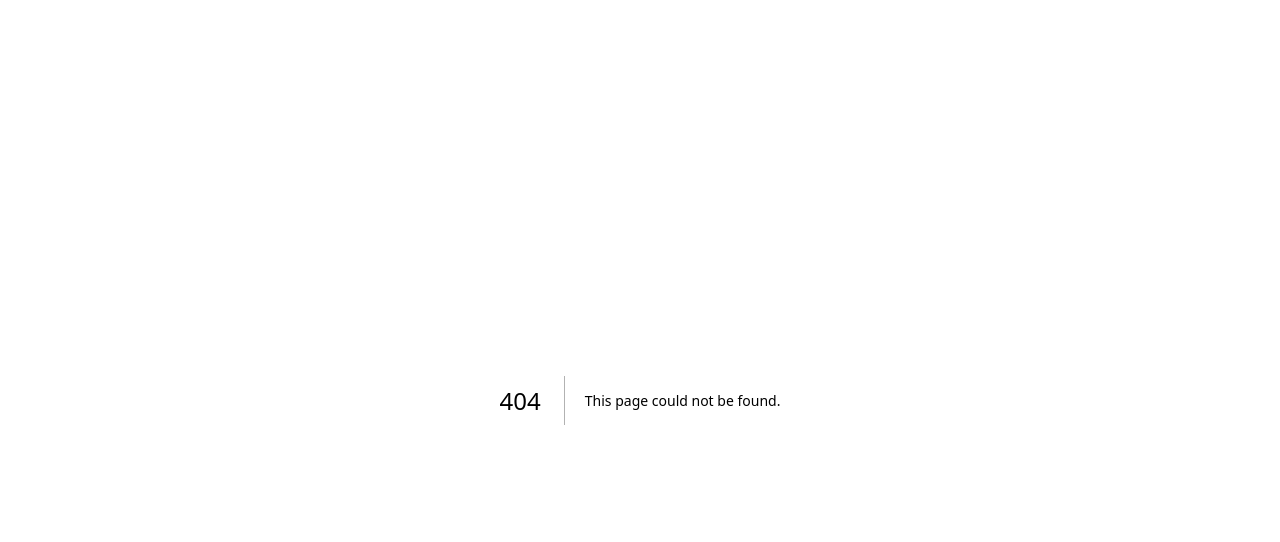
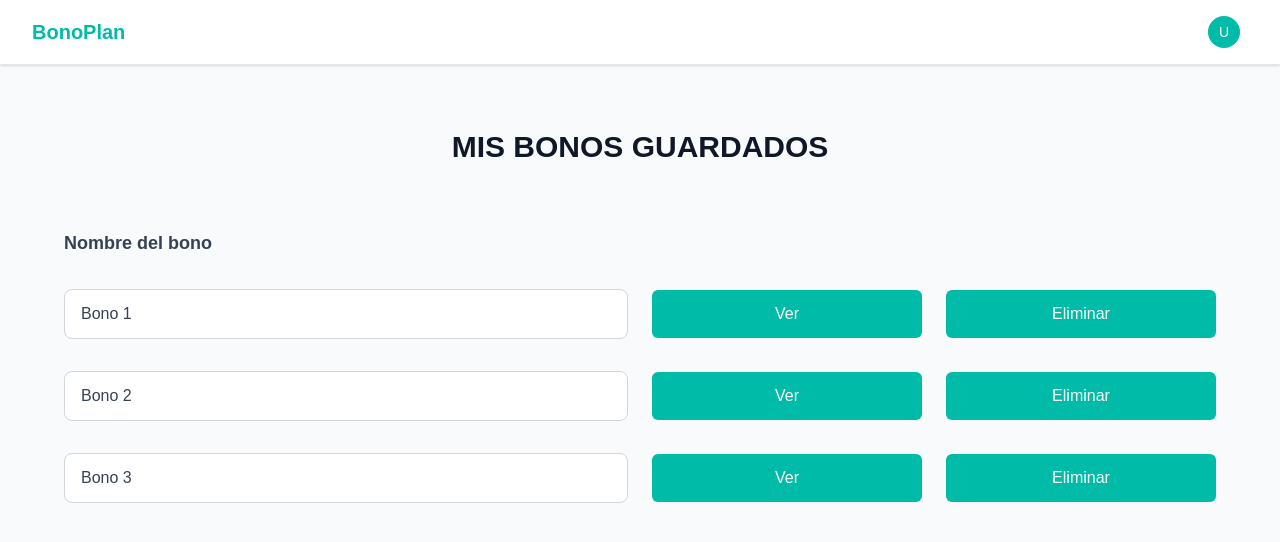
Before and after one commit to Los-Alemanes-de-Finanzas/front-end, a Next.js app: page /dashboard/bond in a window 1280 px wide. Before the commit this address had no page. Shown: the top 542 px of the page. Built offline with nearby package versions, Linux system fonts and the light colour scheme.

Commit message:
feat: added dashboard.

```diff
--- /dev/null
+++ b/src/app/dashboard/bond/page.tsx
@@ -0,0 +1,108 @@
+'use client';
+import { GenericButton } from "@/app/shared/components/GenericButton";
+import { Header } from "../components/Header";
+import { useRouter, useSearchParams } from 'next/navigation';
+
+interface Bond {
+  id: number;
+  name: string;
+}
+
+
+
+const MisBonosGuardados = () => {
+
+    const router = useRouter();
+    const searchParams = useSearchParams();
+    const userName = searchParams.get('username') || 'Usuario';
+    const userInitial = userName.charAt(0).toUpperCase();
+
+    const bonds: Bond[] = [
+        { id: 1, name: "Bono 1" },
+        { id: 2, name: "Bono 2" },
+        { id: 3, name: "Bono 3" }
+    ];
+
+    const handleLogout = () => {
+        console.log('Logging out...');
+        router.push('/');
+    }
+
+    const handleView = (bondId: number) => {
+        console.log(`Ver bono ${bondId}`);
+    };
+
+    const handleDelete = (bondId: number) => {
+        console.log(`Eliminar bono ${bondId}`);
+    };
+
+    return (
+        <div className="min-h-screen bg-gray-50">
+            <Header userName={userName} userInitial={userInitial} onLogout={handleLogout} />
+            <div className="max-w-6xl mx-auto">
+            {/* Header */}
+
+            <h1 className="text-3xl font-bold text-center text-gray-900 my-16">
+            MIS BONOS GUARDADOS
+            </h1>
+
+            {/* Bonds List */}
+            <div className="space-y-8">
+            {/* Header Row */}
+            <div className="grid grid-cols-12 gap-6 items-center">
+                <div className="col-span-6">
+                <h2 className="text-lg font-semibold text-gray-700">
+                    Nombre del bono
+                </h2>
+                </div>
+                <div className="col-span-3"></div>
+                <div className="col-span-3"></div>
+            </div>
+
+            {/* Bond Rows */}
+            {bonds.map((bond) => (
+                <div key={bond.id} className="grid grid-cols-12 gap-6 items-center">
+                {/* Bond Name Input */}
+                <div className="col-span-6">
+                    <input
+                    type="text"
+                    value={bond.name}
+                    readOnly
+                    className="w-full px-4 py-3 bg-white border border-gray-300 rounded-lg text-gray-700 font-medium focus:outline-none focus:ring-2 focus:ring-green-500 focus:border-green-500"
+                    />
+                </div>
+
+                {/* Ver Button */}
+                <div className="col-span-3">
+                    <GenericButton
+                    text="Ver"
+                    color="teal"
+                    status="filled"
+                    size="md"
+                    fullWidth={true}
+                    onClick={() => handleView(bond.id)}
+                    className="rounded-lg"
+                    />
+                </div>
+
+                {/* Eliminar Button */}
+                <div className="col-span-3">
+                    <GenericButton
+                    text="Eliminar"
+                    color="teal"
+                    status="filled"
+                    size="md"
+                    fullWidth={true}
+                    onClick={() => handleDelete(bond.id)}
+                    className="rounded-lg"
+                    />
+                </div>
+                </div>
+            ))}
+            </div>
+        </div>
+        </div>
+    );
+};
+
+export default MisBonosGuardados;
```
